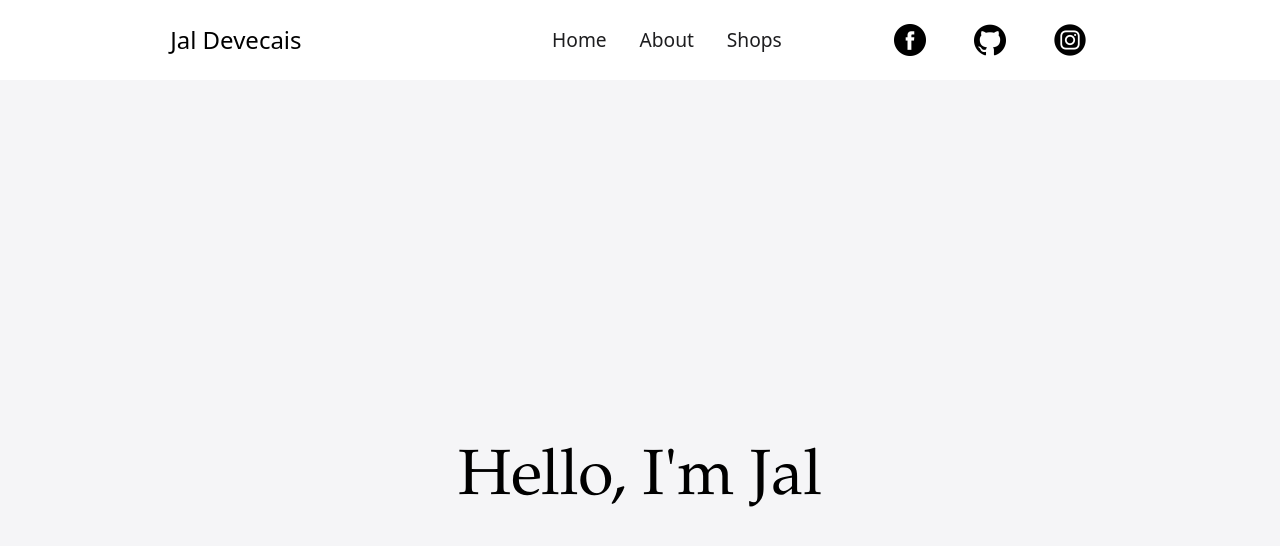
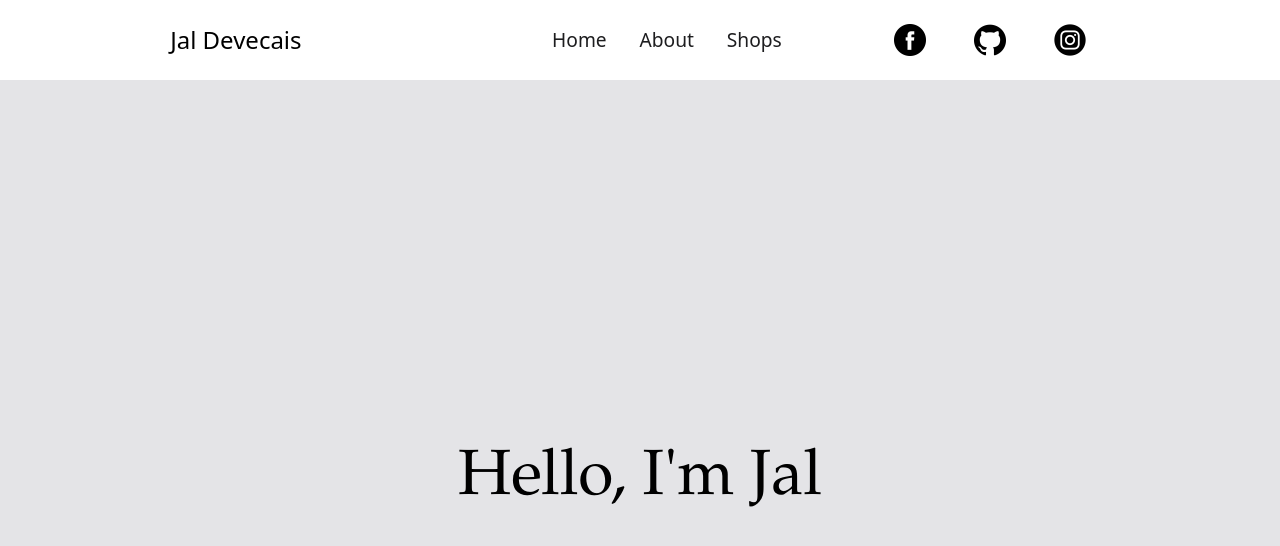
Before and after one commit to Poorsaken/angular-boilerplate, an Angular app: page / in a window 1280 px wide. Shown: the top 546 px of the page. Built offline with nearby package versions, Linux system fonts and the light colour scheme.

Commit message:
tailwind edited apply bg

```diff
--- a/src/app/content/content.component.css
+++ b/src/app/content/content.component.css
@@ -1,7 +1,8 @@
 .homepage{
-    background-color: #f5f5f7;
+
     min-height: 100vh;
     display: grid;
+    @apply bg-zinc-200;
 
 }
 
@@ -11,4 +12,5 @@
     font-family: 'Garamond';
     place-self: center;
     font-size: 4rem;
+
 }
```
